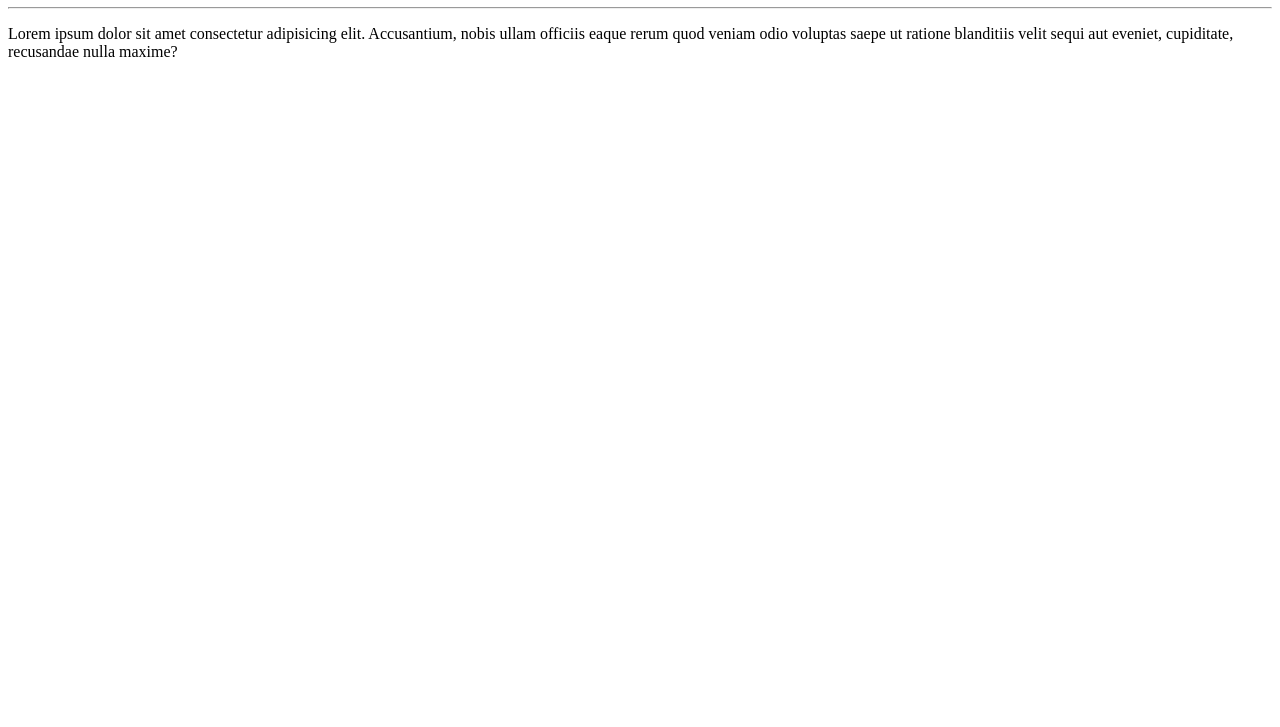
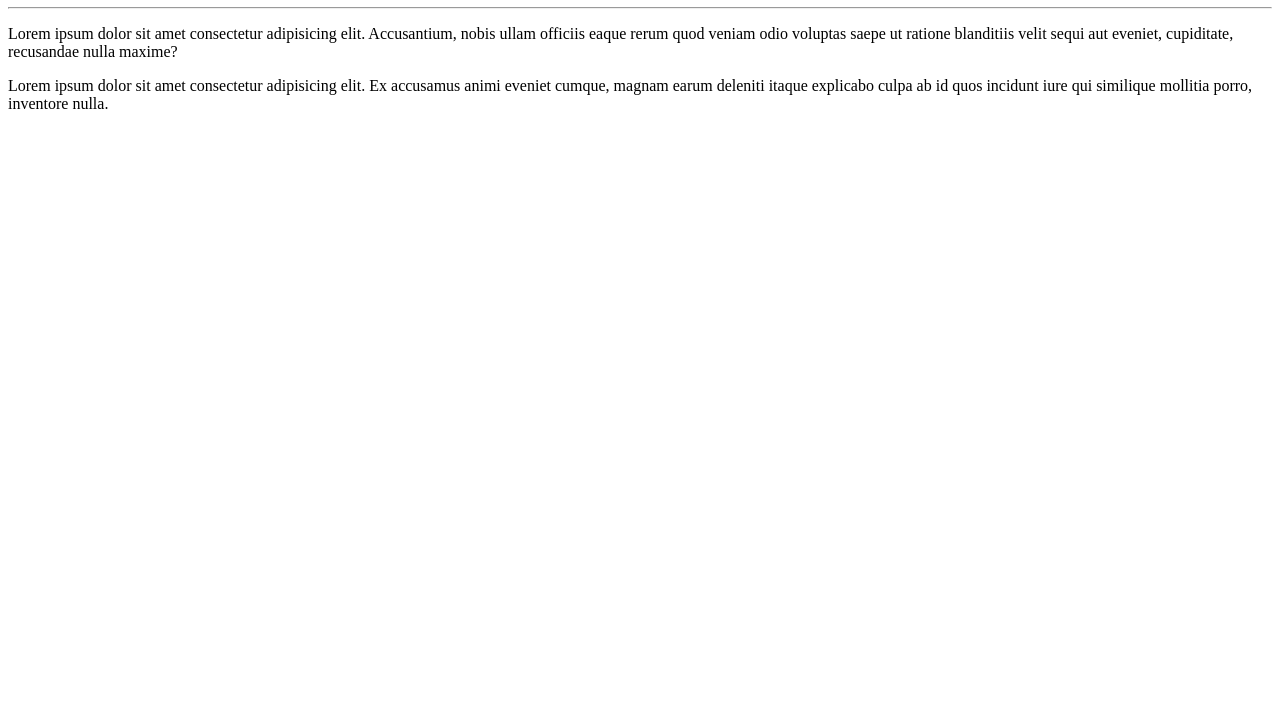
Before and after one commit to DanielllCouto/Ola-Mundo, a plain HTML site: page site-exemplo/Index.html in a window 1280 px wide. Shown: the part 73-800 px from the top of the page. Drawn offline with Linux system fonts and the light colour scheme.

Commit message:
add um paragrafo

```diff
--- a/site-exemplo/Index.html
+++ b/site-exemplo/Index.html
@@ -10,5 +10,6 @@
     <h1>Olá, Mundo</h1>
     <hr>
     <p>Lorem ipsum dolor sit amet consectetur adipisicing elit. Accusantium, nobis ullam officiis eaque rerum quod veniam odio voluptas saepe ut ratione blanditiis velit sequi aut eveniet, cupiditate, recusandae nulla maxime?</p>
+    <p>Lorem ipsum dolor sit amet consectetur adipisicing elit. Ex accusamus animi eveniet cumque, magnam earum deleniti itaque explicabo culpa ab id quos incidunt iure qui similique mollitia porro, inventore nulla.</p>
 </body>
 </html>
```
